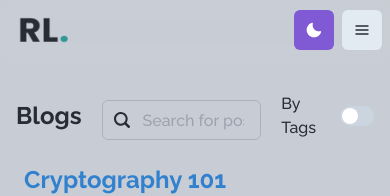
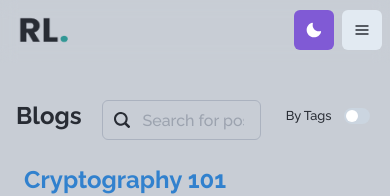
Before and after one commit to rosekamallove/rosekamal.love, a Next.js app: page /blogs in a window 390 px wide. Shown: the top 196 px of the page. Built offline with nearby package versions, Linux system fonts and the light colour scheme.

Commit message:
fixed: text wrappng on mobile

```diff
--- a/components/search-bar.js
+++ b/components/search-bar.js
@@ -41,14 +41,14 @@ export const SearchBar = ({
             justifyContent="center"
             alignItems="center"
             ml={5}
-            width={{ base: '13rem', md: '12rem' }}
+            width={{ base: '13rem', md: '10rem' }}
           >
-            <FormLabel htmlFor="email-alerts" mb="0">
+            <FormLabel htmlFor="email-alerts" mb="0" fontSize="80%">
               By Tags
             </FormLabel>
             <Switch
               id="only tags"
-              size="md"
+              size="sm"
               checked={onlyTags}
               onChange={() => setOnlyTags(!onlyTags)}
             />
```
